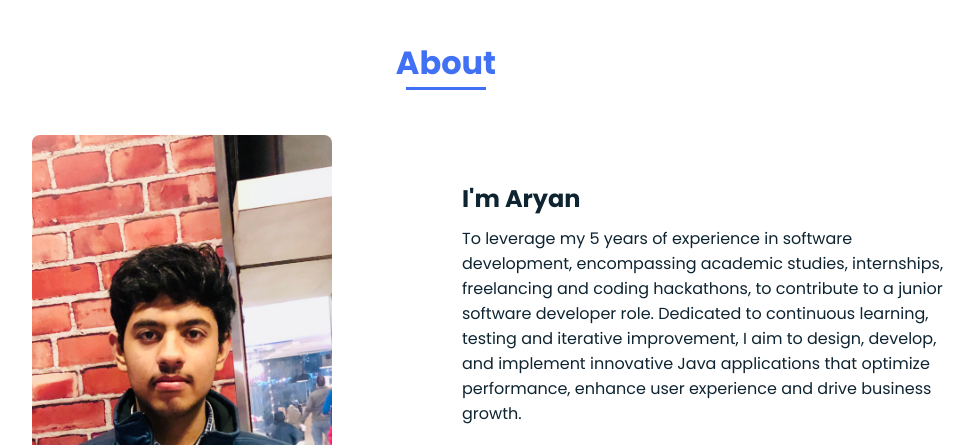
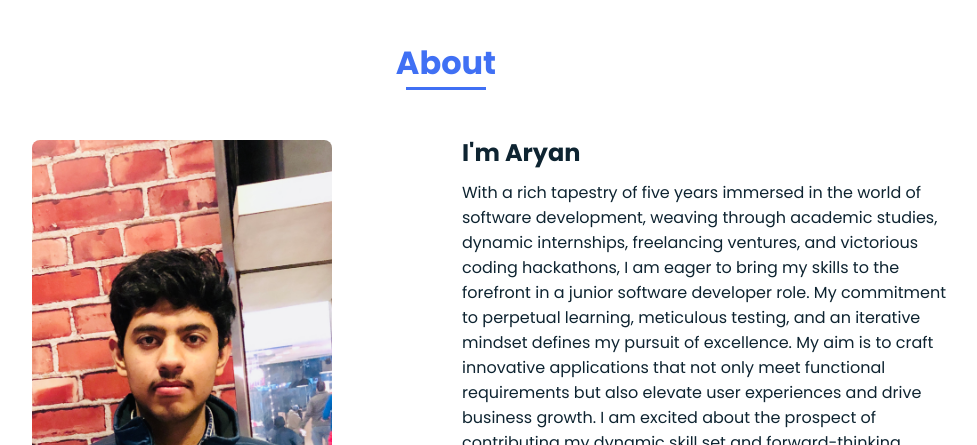
Before and after one commit to aryanluther/aryanluther.github.io, a plain HTML site: page index.html in a window 1280 px wide. Shown: the part 835-1280 px from the top of the page, without its empty margins (194-1171 px from the left). Drawn offline with nearby package versions, Linux system fonts and the light colour scheme.

Commit message:
disabling cv button and updating about me section

```diff
--- a/index.html
+++ b/index.html
@@ -49,7 +49,7 @@
                     <div class="container ">
                     <div class="coffee-header">
                       <div class="coffee-header__buttons coffee-header__button-one"></div>
-                      <div class="coffee-header__buttons coffee-header__button-two"></div>
+                      <div class="coffe e-header__buttons coffee-header__button-two"></div>
                       <div class="coffee-header__display"></div>
                       <div class="coffee-header__details"></div>
                     </div>
@@ -80,18 +80,22 @@
                     <div>
                         <h2 class="about__subtitle">I'm Aryan</h2>
                         <p class="about__text">
-                            To leverage my 5 years of experience in software development, encompassing academic studies,
-                            internships, freelancing and coding hackathons, to contribute to a junior software developer role.
-                            Dedicated to continuous learning, testing and iterative improvement,
-                            I aim to design, develop, and implement innovative Java applications that optimize
-                             performance, enhance user experience and drive business growth. </p>
+                            With a rich tapestry of five years immersed in the world of software development, weaving
+                            through academic studies, dynamic internships, freelancing ventures, and victorious coding
+                            hackathons, I am eager to bring my skills to the forefront in a junior software developer
+                            role. My commitment to perpetual learning, meticulous testing, and an iterative mindset
+                            defines my pursuit of excellence. My aim is to craft innovative applications that not
+                            only meet functional requirements but also elevate user experiences and drive business growth.
+                            I am excited about the prospect of contributing my dynamic skill set and forward-thinking approach
+                            to your team, creating a blend of expertise and creativity that aligns seamlessly with your organization's goals. </p>
                             <div class="home__social">
                                 <a href="https://www.linkedin.com/in/aryan-luthra-2504721a4/" class="home__social-icon"><i class='bx bxl-linkedin'></i></a>
-                                <a href="https://github.com/aryanluther?tab=projects" class="home__social-icon"><i class='bx bxl-github' ></i></a>
+                                <a href="https://github.com/aryanluther" class="home__social-icon"><i class='bx bxl-github' ></i></a>
                             </div>
-                            <a class="button" id="open" onclick="openPopup()">CV</a>
+                            <!--  CV BLOCKED NOT SHOWN ANYMORE
+                                <a class="button" id="open" onclick="openPopup()">CV</a>
                             <div class="popup" id="pop_cv">
-                                <div class="popup_cv" >
+                                <div class="pop_cv" >
                                     <h2>Dear Recruiter:</h2>
                                     <p>I am submitting my candidature for a Software Engineer new grad. My passion is to work with extremely
                                         talented people and collaborate to work on projects that would make an immediate impact. I enjoy building apps and
@@ -122,6 +126,7 @@
                                 </div>
                             </div>
                     </div>
+                            -->
                 </div>
             </section>
 
```
